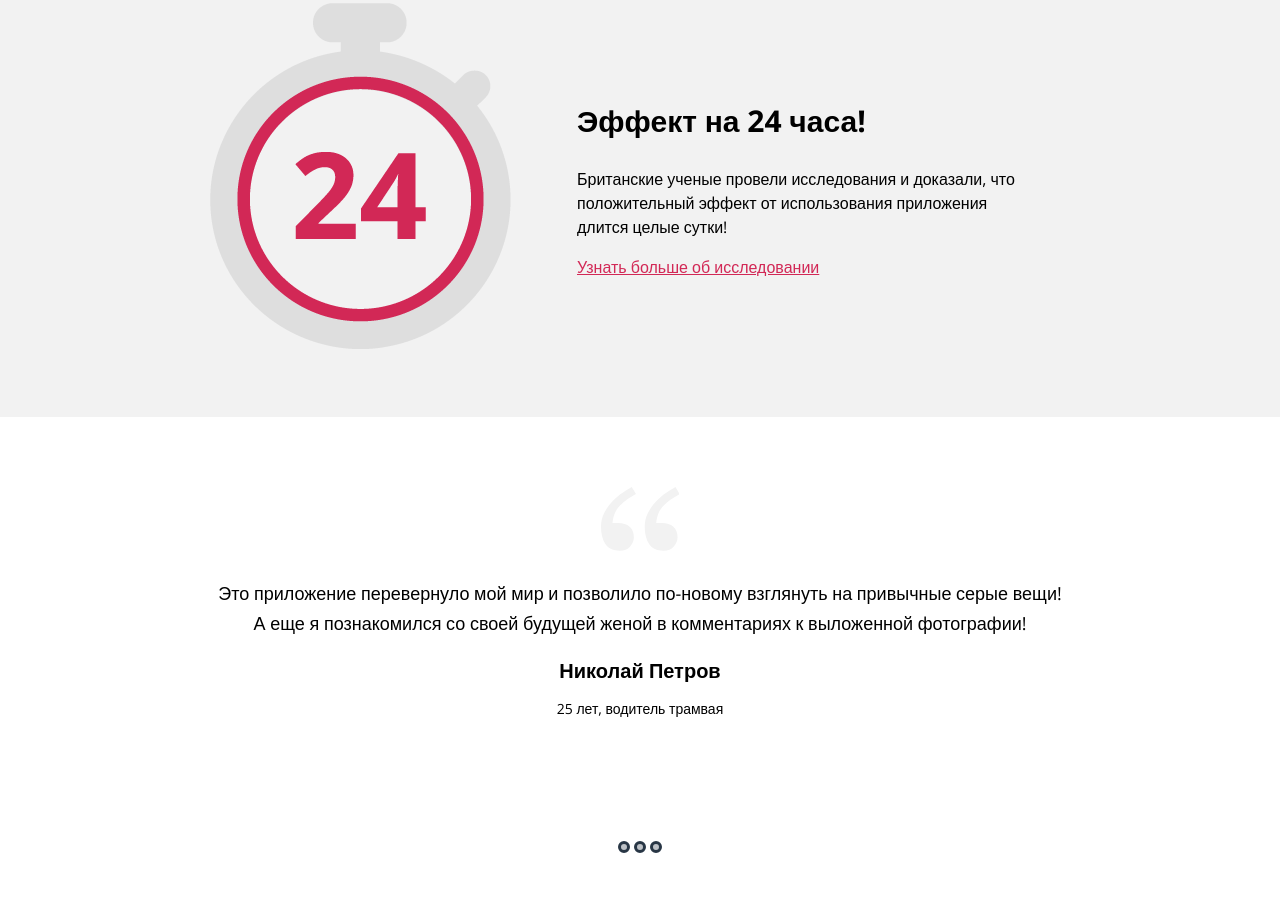
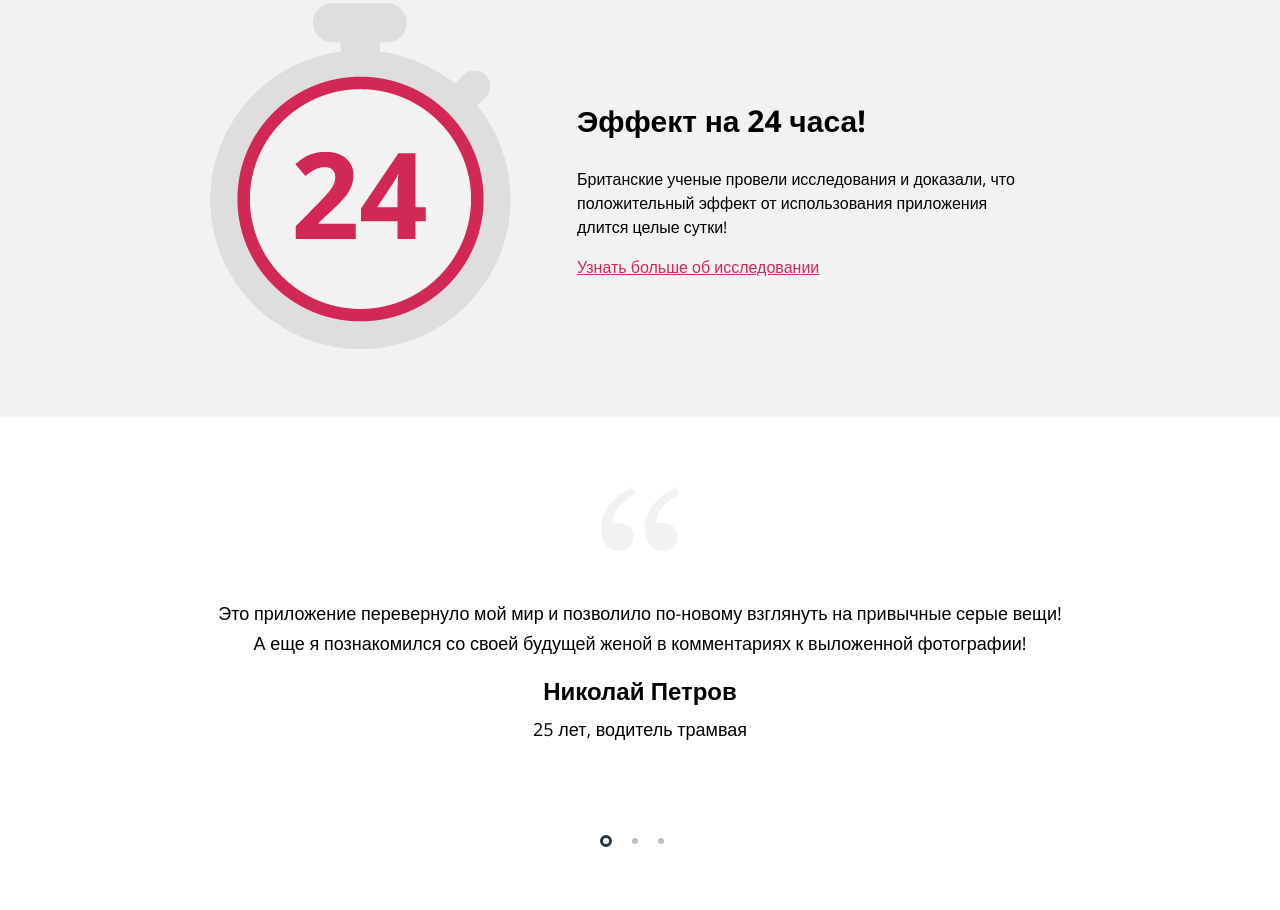
Before and after one commit to alekseibykov/pink-flex, a plain HTML site: page index.html in a window 1280 px wide. Shown: the part 1814-2724 px from the top of the page. Drawn offline with nearby package versions, Linux system fonts and the light colour scheme.

Commit message:
finished slider

```diff
--- a/index.html
+++ b/index.html
@@ -133,6 +133,9 @@
     </svg>
 
     <div class="reviews-slider">
+      <input type="radio" id="slider-trigger-1" name="slides" checked="checked">
+      <input type="radio" id="slider-trigger-2" name="slides">
+      <input type="radio" id="slider-trigger-3" name="slides">
 
       <div class="reviews-slider__controls">
         <label for="slider-trigger-1"></label>
@@ -142,21 +145,21 @@
 
       <div class="reviews-slider__items">
 
-        <input type="radio" id="slider-trigger-1" name="slides" checked="checked">
+
         <div class="reviews-slider__item">
           <p>Это приложение перевернуло мой мир и позволило по-новому взглянуть на привычные серые вещи! А еще я познакомился со своей будущей женой в комментариях к выложенной фотографии!</p>
           <h3>Николай Петров</h3>
           <h4>25 лет, водитель трамвая</h4>
         </div>
 
-        <input type="radio" id="slider-trigger-2" name="slides">
+
         <div class="reviews-slider__item">
           <p>Это  перевернуло мой мир и позволило по-новому взглянуть на привычные серые вещи! А еще я познакомился со своей будущей женой в комментариях к выложенной фотографии!</p>
           <h3>Николай Петров</h3>
           <h4>25 лет, водитель трамвая</h4>
         </div>
 
-        <input type="radio" id="slider-trigger-3" name="slides">
+
         <div class="reviews-slider__item">
           <p>Это приложение перевернуло мой мир и позволило по-новому взглянуть на привычные серые вещи! А еще я познакомился со своей будущей женой в комментариях к выложенной фотографии!</p>
           <h3>Николай Петров</h3>
--- a/less/components/reviews.less
+++ b/less/components/reviews.less
@@ -14,6 +14,7 @@
     @media (min-width: @md) {
       display: inline-block;
       margin-top: 70px;
+      margin-bottom: 20px;
       fill: @grey;
     }
   }
@@ -24,7 +25,11 @@
 .reviews-slider {
   overflow: hidden;
   position: relative;
-  height: 350px;
+  min-height: 350px;
+
+  @media (min-width: @sm) {
+    min-height: 320px;
+  }
 
   input {
     position: absolute;
@@ -33,10 +38,15 @@
 
   &__controls {
     position: absolute;
-    bottom: 48px;
+    left: 50%;
     width: 100px;
-    left: 50%;
     margin-left: -50px;
+    bottom: 46px;
+
+    @media (min-width: @sm) {
+
+    }
+
 
     label {
       display: inline-block;
@@ -46,21 +56,35 @@
       height: 6px;
       background: #bec2c7;
       border-radius: 50%;
-      border: 3px solid #283645;
+      vertical-align: middle;
+      margin-right: 16px;
     }
   }
 
   &__items {
-    overflow: hidden;
+
+    max-width: 350px;
+    margin: 0 auto;
+    position: relative;
+
+    @media (min-width: @sm) {
+      max-width: 100%;
+    }
   }
 
   &__item {
+
+    z-index: 100;
+    overflow: auto;
     display: flex;
     flex-direction: column;
     position: absolute;
-    left: 100%;
+    left: 300%;
     width: 100%;
     font-size: 14px;
+
+
+
 
     h3 {
       order: -1;
@@ -76,6 +100,7 @@
 
     @media (min-width: @sm) {
       padding: 0;
+
       p {
         font-size: 18px;
       }
@@ -92,10 +117,29 @@
       }
 
     }
+
+    @media (min-width: @md) {
+      h3 {
+        font-size: 24px;
+      }
+
+      h4 {
+        font-size: 18px;
+      }
+    }
   }
 
-  [id^="slider-trigger"]:checked + .reviews-slider__item {
+  #slider-trigger-1:checked ~ .reviews-slider__controls label[for="slider-trigger-1"],
+  #slider-trigger-2:checked ~ .reviews-slider__controls label[for="slider-trigger-2"],
+  #slider-trigger-3:checked ~ .reviews-slider__controls label[for="slider-trigger-3"] {
+    background:#fff;
+    border: 3px solid #283645;
+  }
+
+  #slider-trigger-1:checked ~ .reviews-slider__items .reviews-slider__item:nth-child(1),
+  #slider-trigger-2:checked ~ .reviews-slider__items .reviews-slider__item:nth-child(2),
+  #slider-trigger-3:checked ~ .reviews-slider__items .reviews-slider__item:nth-child(3) {
     left: 0;
-    transition: left .7s ease-out;
+    transition: left .7s;
   }
 }
```
Also changed, not shown: css/styles.css, 1 other file.
